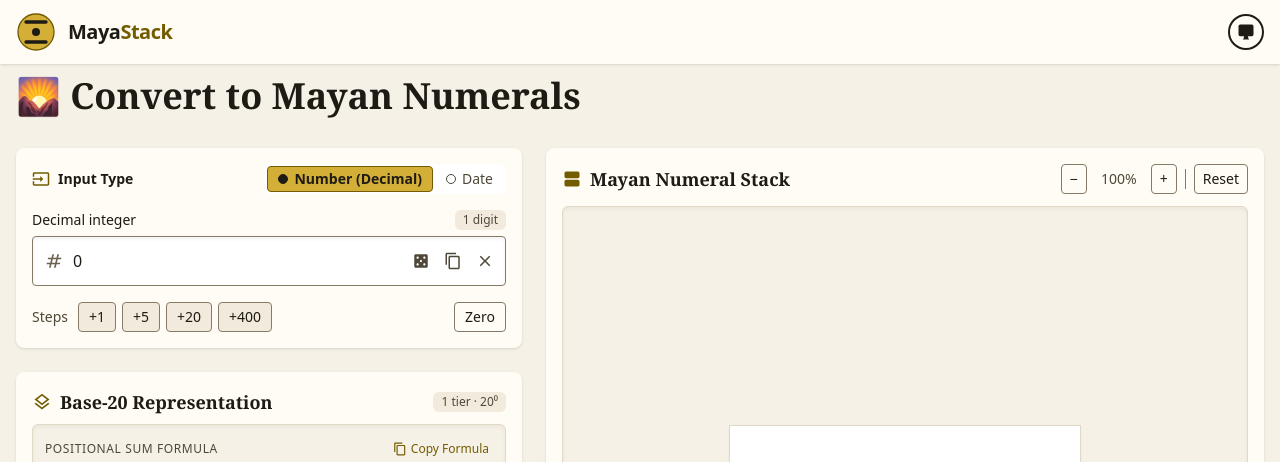
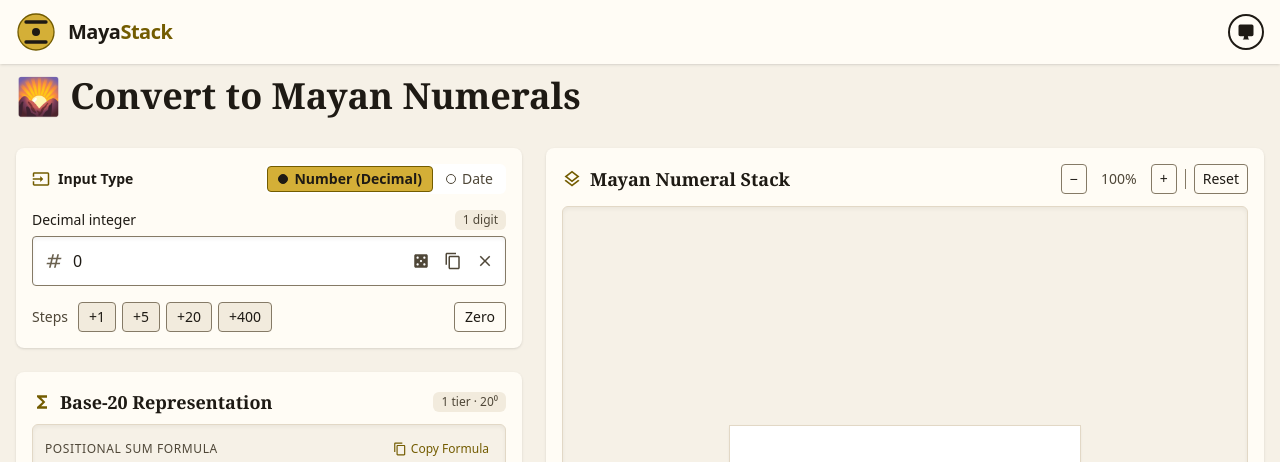
Before and after one commit to ApoGouv/mayastack, a React (Vite) app: page / in a window 1280 px wide. Shown: the top 462 px of the page. Built offline with nearby package versions, Linux system fonts and the light colour scheme; a web font is replaced by a local one.

Commit message:
feat(ui): align viewer and Base-20 heading icons

```diff
--- a/src/components/icons/ViewAgenda.tsx
+++ b/src/components/icons/Functions.tsx
@@ -1,11 +1,11 @@
 import type {SVGProps} from 'react';
 
-export function ViewAgenda(props: SVGProps<SVGSVGElement>) {
+export function Functions(props: SVGProps<SVGSVGElement>) {
   return (
     <svg xmlns="http://www.w3.org/2000/svg" width="1em" height="1em" viewBox="0 0 24 24" {...props}>
       {/* Icon from Google Material Icons by Material Design Authors - https://github.com/material-icons/material-icons/blob/master/LICENSE */}
-      <path fill="currentColor" d="M19 13H5c-1.1 0-2 .9-2 2v4c0 1.1.9 2 2 2h14c1.1 0 2-.9 2-2v-4c0-1.1-.9-2-2-2m0-10H5c-1.1 0-2 .9-2 2v4c0 1.1.9 2 2 2h14c1.1 0 2-.9 2-2V5c0-1.1-.9-2-2-2" />
+      <path fill="currentColor" d="M18 4H6v2l6.5 6L6 18v2h12v-3h-7l5-5-5-5h7z" />
     </svg>
   )
 }
-export default ViewAgenda
+export default Functions
--- a/src/views/HomeView.tsx
+++ b/src/views/HomeView.tsx
@@ -6,8 +6,8 @@ import MayanRenderer from '@components/MayanRenderer';
 import MayanExportPanel from '@components/MayanExportPanel';
 import Base20Display from '@components/Base20Display';
 import Base20Expansion, { TierBadge } from '@components/Base20Expansion';
+import { Functions } from '@components/icons/Functions';
 import { Layers } from '@components/icons/Layers';
-import { ViewAgenda } from '@components/icons/ViewAgenda';
 import RenderModeSelector from '@/components/inputs/RenderModeSelector';
 import type { RenderMode } from '@/components/inputs/RenderModeSelector';
 import DisplaySettings from '@components/DisplaySettings';
@@ -129,11 +129,11 @@ export default function HomeView() {
     setDateInputRaw(raw);
   };
 
-  // The viewer card's heading, the same with and without a result. Its icon (stacked bars) differs
-  // from the base-20 card's (Layers)
+  // The viewer card's heading, the same with and without a result. Its icon (Layers, stacked
+  // tiers) differs from the base-20 card's (Functions, Σ for the positional sum)
   const viewerHeading = (
     <h2 className="font-heading text-lg font-semibold flex items-center gap-2">
-      <ViewAgenda className="w-5 h-5 shrink-0 text-accent-fg" aria-hidden="true" />
+      <Layers className="w-5 h-5 shrink-0 text-accent-fg" aria-hidden="true" />
       Mayan Numeral Stack
     </h2>
   );
@@ -225,7 +225,7 @@ export default function HomeView() {
             under the heading where there is no room); the content takes a full line below them */}
         <div className="bg-surface rounded-lg p-4 shadow-sm dark:shadow-none flex flex-wrap items-center justify-between gap-x-3 gap-y-2 lg:col-span-5 lg:col-start-1 lg:row-start-2">
           <h2 className="font-heading text-lg font-semibold flex items-center gap-2">
-            <Layers className="w-5 h-5 shrink-0 text-accent-fg" aria-hidden="true" />
+            <Functions className="w-5 h-5 shrink-0 text-accent-fg" aria-hidden="true" />
             Base-20 Representation
           </h2>
           {hasValidNumberInput && mayanData && <TierBadge tiers={mayanData.digitGroups[0].digits.length} />}
```
Also changed, not shown: 1 other file (tests, documents, lock files or other folders).
